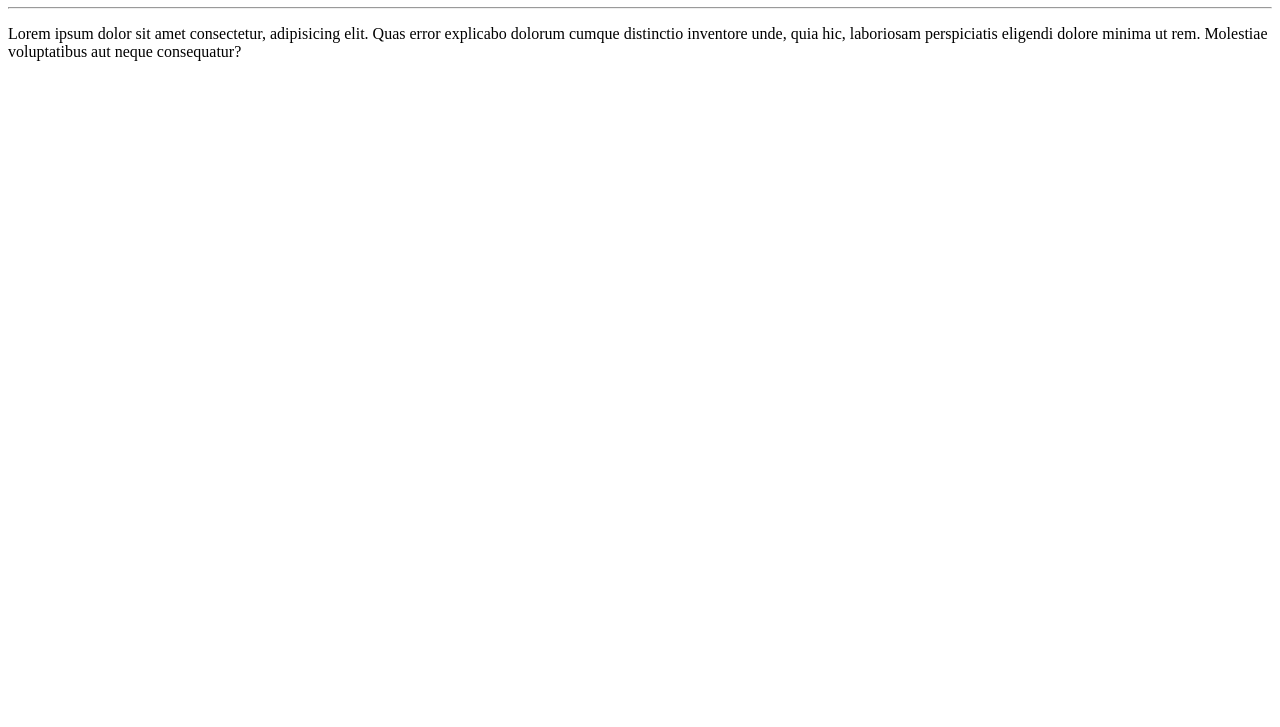
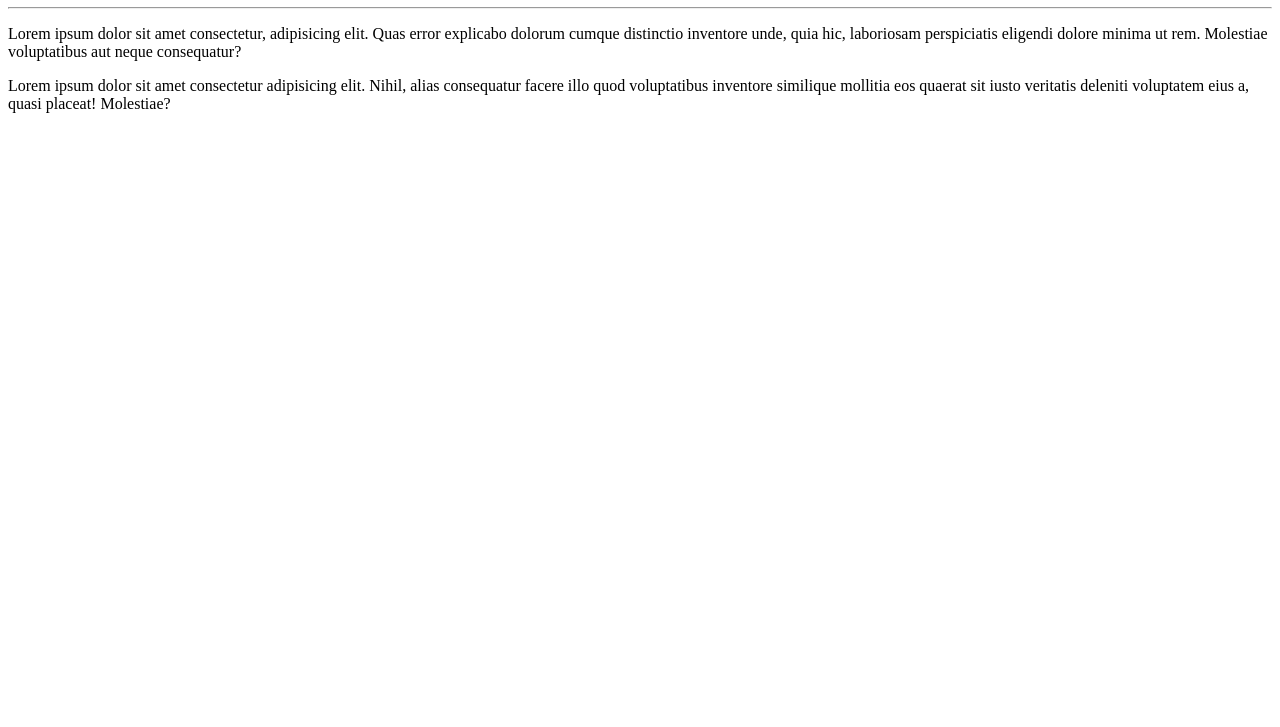
Before and after one commit to guigaspar83/Ola-Mundo2, a plain HTML site: page site-exemplo/index.html in a window 1280 px wide. Shown: the part 73-800 px from the top of the page. Drawn offline with Linux system fonts and the light colour scheme.

Commit message:
adicionei um paragrafo

```diff
--- a/site-exemplo/index.html
+++ b/site-exemplo/index.html
@@ -10,5 +10,6 @@
     <h1>Olá, Mundo</h1>
     <hr>
     <p>Lorem ipsum dolor sit amet consectetur, adipisicing elit. Quas error explicabo dolorum cumque distinctio inventore unde, quia hic, laboriosam perspiciatis eligendi dolore minima ut rem. Molestiae voluptatibus aut neque consequatur?</p>
+    <p>Lorem ipsum dolor sit amet consectetur adipisicing elit. Nihil, alias consequatur facere illo quod voluptatibus inventore similique mollitia eos quaerat sit iusto veritatis deleniti voluptatem eius a, quasi placeat! Molestiae?</p>
 </body>
 </html>
```
